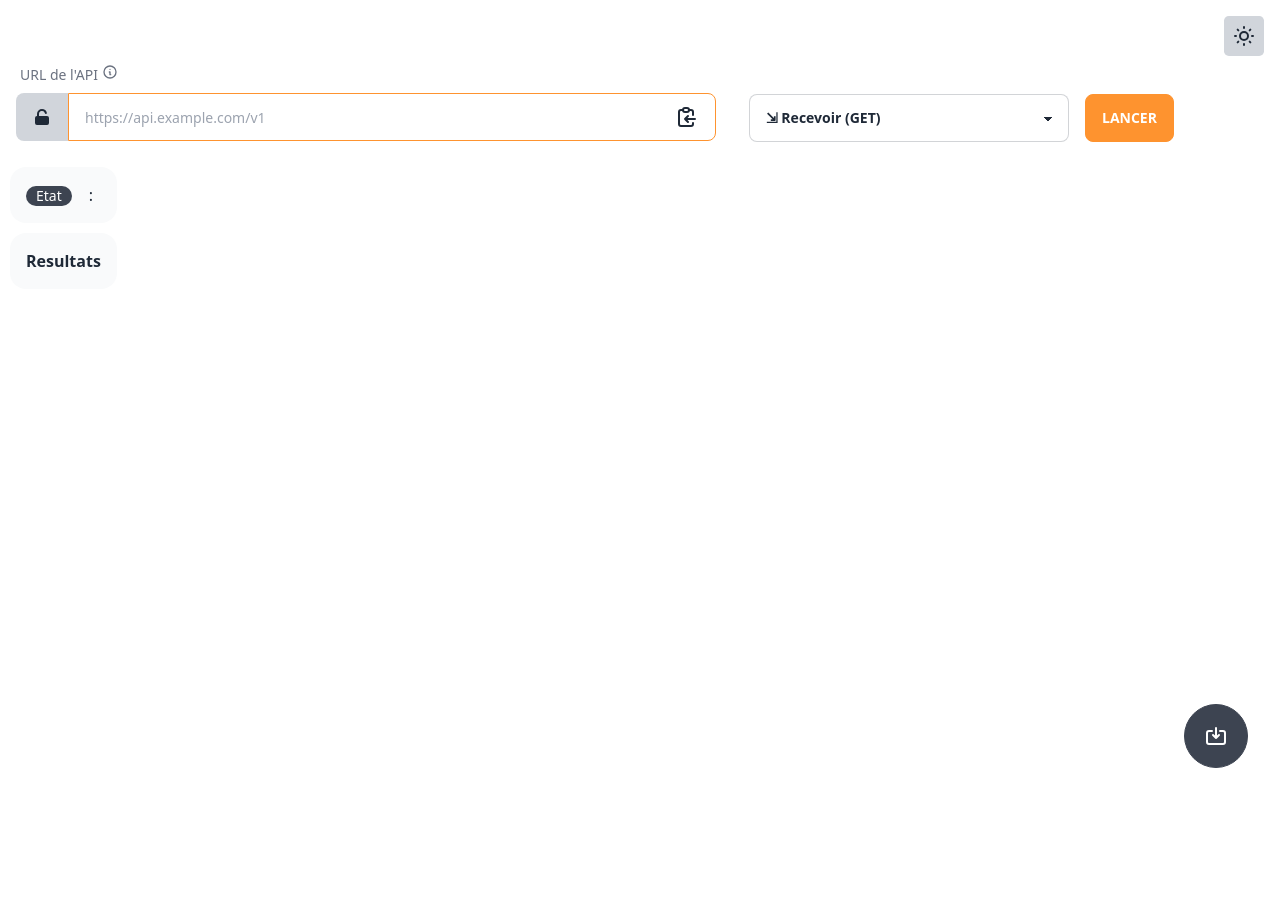
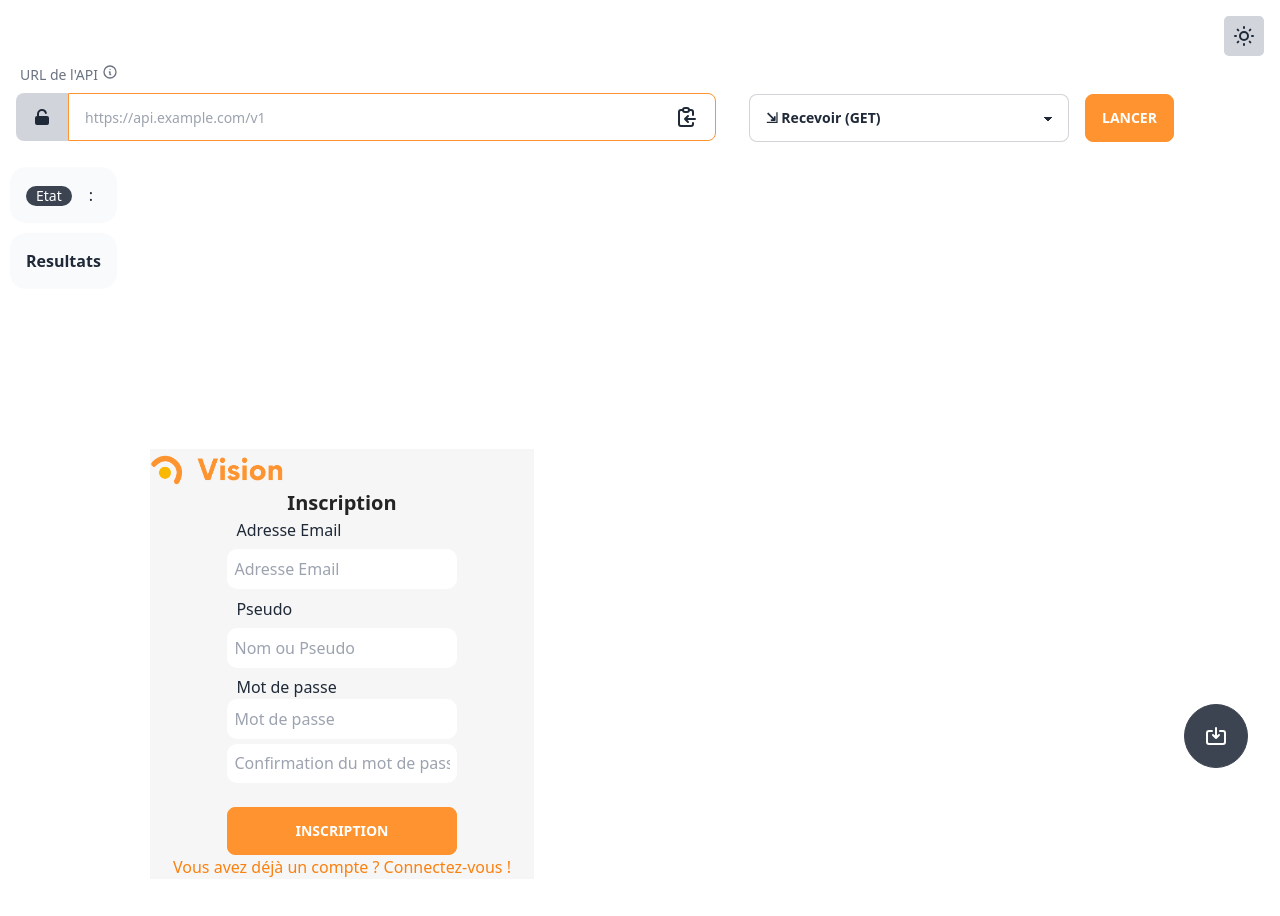
Before and after one commit to Vision-Data/app, a Vue app: page / in a window 1280 px wide. Shown: the top 916 px of the page. Before the commit the page ends 800 px from the top, so only its background shows below. Built offline with nearby package versions, Linux system fonts and the light colour scheme.

Commit message:
feat: Add registration view

```diff
--- a/src/App.vue
+++ b/src/App.vue
@@ -23,6 +23,9 @@
     <Response @launch-modal="isOpenByResponse" />
     <Chart v-if="isChartDisplayed" />
   </div>
+  <div>
+    <Registration/>
+  </div>
 </template>
 
 <script>
@@ -33,6 +36,7 @@ import CallApi from "./components/CallApi.vue";
 import Chart from "./components/Charts/Chart.vue";
 import RequestBody from "./components/RequestBody.vue";
 import DiagramChoice from "./components/DiagramChoice.vue";
+import Registration from "./components/Registration.vue";
 
 export default {
   name: "App",
@@ -43,7 +47,8 @@ export default {
     DarkMode,
     Chart,
     RequestBody,
-    DiagramChoice
+    DiagramChoice,
+    Registration
   },
   data() {
     return {
--- a/src/components/Registration.vue
+++ b/src/components/Registration.vue
@@ -1,39 +1,56 @@
 <template>
-  <div class="col-md-12">
-    <div class="card card-container">
+  <div class="registration-page">
     <img
-        id="profile-img"
-        src=""
-        class="profile-img-card"
+      id="logo"
+      :src="require(`@/assets/watermark-color.png`)"
+      alt="logo-vision"
     />
-      <Form @submit="handleRegister" :validation-schema="schema">
-        <div v-if="!successful">
-          <div class="form-group">
-            <label for="email">Adresse Email</label>
-            <Field name="email" type="email" class="form-control" />
-            <ErrorMessage name="email" class="error-feedback" />
+    <div id="email">
+      <h2>Inscription</h2>
+      <div class="mail">
+        <label class="registration-info" for="email">Adresse Email</label>
+        <input
+          class="registration-info"
+          type="email"
+          name="email"
+          placeholder="Adresse Email"
+        />
       </div>
-          <div class="form-group">
-            <label for="username">Pseudo</label>
-            <Field name="username" type="text" class="form-control" />
-            <ErrorMessage name="username" class="error-feedback" />
+
+      <div id="pseudo">
+        <label class="registration-info" for="pseudo">Pseudo</label>
+        <input
+          class="registration-info"
+          type="text"
+          name="pseudo"
+          placeholder="Nom ou Pseudo"
+        />
       </div>
-          <div class="form-group">
-            <label for="password">Mot de passe</label>
-            <Field name="password" type="password" class="form-control" />
-            <ErrorMessage name="password" class="error-feedback" />
-          </div>
-          <div class="form-group">
-            <button class="btn btn-primary btn-block" :disabled="loading">
-              <span
-                v-show="loading"
-                class="spinner-border spinner-border-sm"
-              ></span>
-              Inscription
-            </button>
+
+      <div id="password">
+        <label class="registration-info" for="password">Mot de passe</label>
+        <input
+          class="password-info"
+          type="password"
+          name="passwords"
+          placeholder="Mot de passe"
+        />
+        <input
+          class="password-info"
+          type="password"
+          name="passwords"
+          placeholder="Confirmation du mot de passe"
+        />
       </div>
     </div>
-      </Form>
+    <div class="registration">
+      <button class="btn btn-primary registration-button">INSCRIPTION</button>
+      <a href="#"
+        ><span class="login"
+          >Vous avez déjà un compte ? Connectez-vous !</span
+        ></a
+      >
+    </div>
     <div
       v-if="message"
       class="alert"
@@ -42,13 +59,95 @@
       {{ message }}
     </div>
   </div>
-  </div>
 </template>
 
 <script>
 export default {
-  name: "Registration",
+  name: "registration",
 };
 </script>
+
 <style scoped>
+:focus-visible {
+  outline: none;
+}
+
+.registration-page {
+  width: 30%;
+  background-color: #f6f6f6;
+  margin: 150px;
+}
+
+.third-part,
+.mail,
+#pseudo,
+#password,
+.registration {
+  background-color: #f6f6f6;
+  display: flex;
+  flex-direction: column;
+  align-items: center;
+  width: 100%;
+}
+
+h2 {
+  color: #242424;
+  font-weight: bold;
+  text-align: center;
+  font-size: 20px;
+}
+
+#logo {
+  width: 35%;
+}
+
+.third-part button {
+  background-color: white;
+  text-align: center;
+  display: flex;
+  align-items: center;
+  justify-content: center;
+  color: #686868;
+  font-weight: 600;
+  font-size: 20px;
+  width: 60%;
+  margin: 2%;
+  padding: 2%;
+  border-radius: 10px;
+}
+
+.third-part button .logo-registration {
+  width: 7%;
+  margin-right: 15px;
+}
+label.registration-info {
+  width: 55%;
+  text-align: left;
+}
+
+input.registration-info {
+  width: 60%;
+  margin: 2% 0%;
+  padding: 2%;
+  border-radius: 10px;
+}
+
+#password {
+  margin-bottom: 5%;
+}
+
+.password-info {
+  width: 60%;
+  margin-bottom: 5px;
+  padding: 2%;
+  border-radius: 10px;
+}
+
+.registration-button {
+  width: 60%;
+}
+
+.login {
+  color: #fa810f;
+}
 </style>
```
Also changed, not shown: src/assets/watermark-color.png (added). Lines whose indentation alone changed are shown as unchanged.
